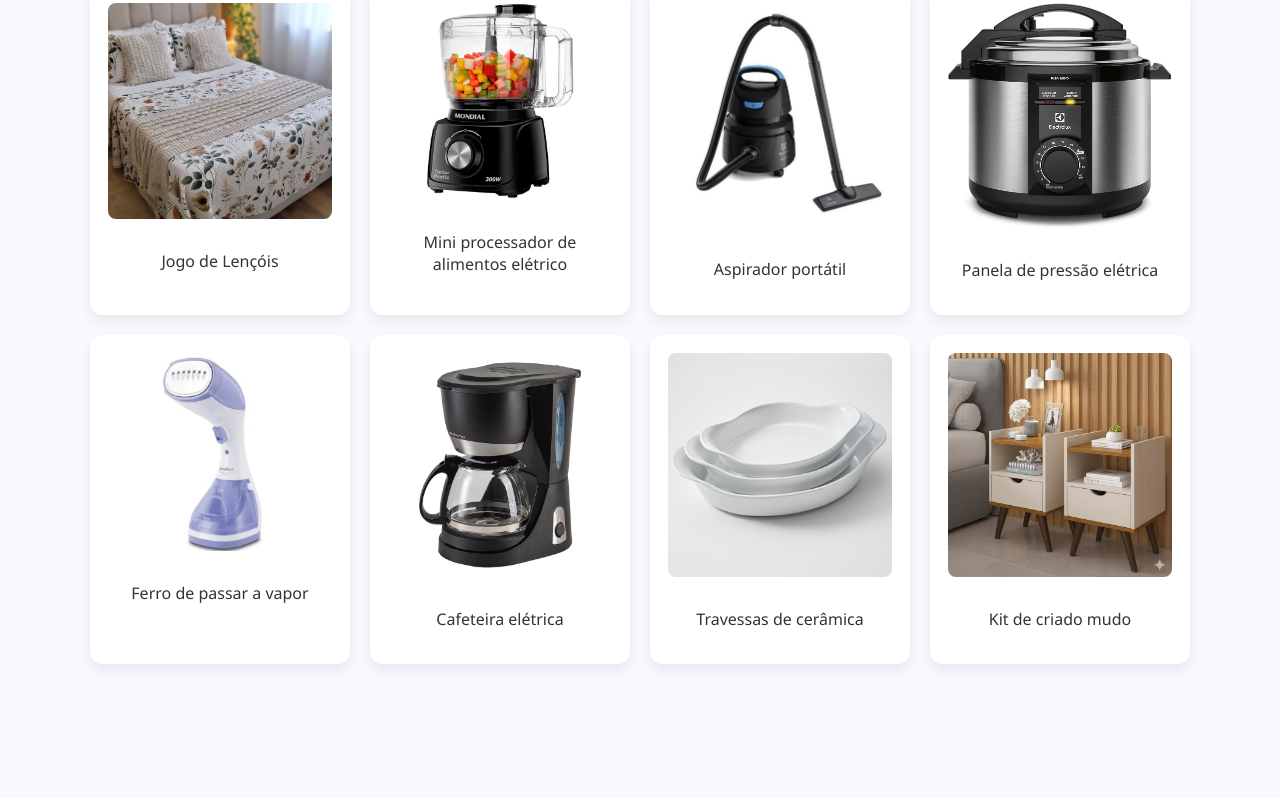
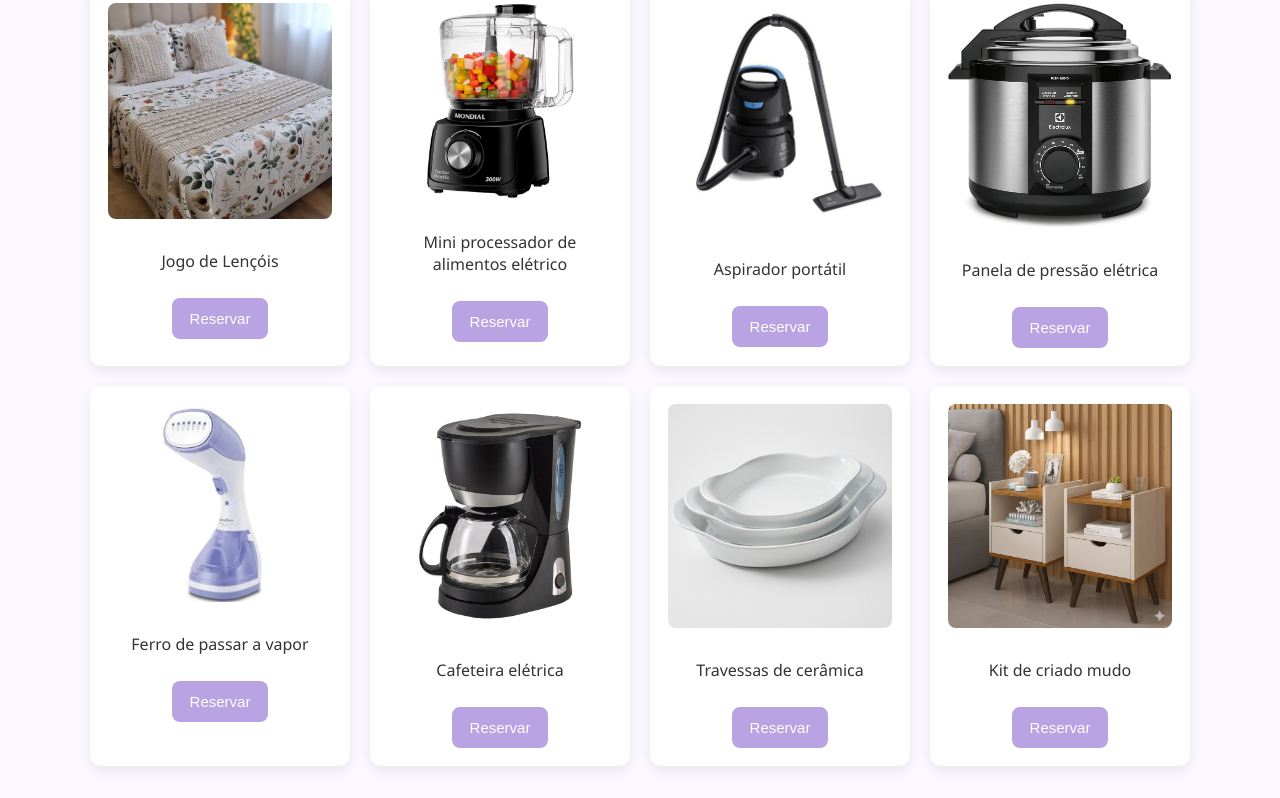
Before and after one commit to lirxaline/lista-casamento, a plain HTML site: page index.html in a window 1280 px wide. Shown: the part 2109-2907 px from the top of the page. Drawn offline with Linux system fonts and the light colour scheme.

Commit message:
Update index.html

```diff
--- a/index.html
+++ b/index.html
@@ -176,21 +176,21 @@ Ainda assim, deixamos algumas sugestões de <b>presentes físicos</b> para quem
 <h2 class="title">Presentes Físicos</h2>
 <div class="card-grid">
 
-<div class="card"><img src="img/lencolcama.jpg"><p>Jogo de Lençóis</p></div>
+<div class="card"><img src="img/lencolcama.jpg"><p>Jogo de Lençóis</p><button onclick="window.open('https://wa.me/5568992467533?text=Oie,%20eu%20reservei%20o%20jogo%20de%20len%C3%A7%C3%B3is%20pelo%20site%20do%20casamento.','_blank')">Reservar</button></div>
 
-<div class="card"><img src="img/miniprocessador.png"><p>Mini processador de alimentos elétrico</p></div>
+<div class="card"><img src="img/miniprocessador.png"><p>Mini processador de alimentos elétrico</p><button onclick="window.open('https://wa.me/5568992467533?text=Oie,%20eu%20reservei%20o%20mini%20processador%20de%20alimentos%20el%C3%A9trico%20pelo%20site%20do%20casamento.','_blank')">Reservar</button></div>
 
-<div class="card"><img src="img/aspirador.jpg"><p>Aspirador portátil</p></div>
+<div class="card"><img src="img/aspirador.jpg"><p>Aspirador portátil</p><button onclick="window.open('https://wa.me/5568992467533?text=Oie,%20eu%20reservei%20o%20aspirador%20port%C3%A1til%20pelo%20site%20do%20casamento.','_blank')">Reservar</button></div>
 
-<div class="card"><img src="img/paneladepressao.jpg"><p>Panela de pressão elétrica</p></div>
+<div class="card"><img src="img/paneladepressao.jpg"><p>Panela de pressão elétrica</p><button onclick="window.open('https://wa.me/5568992467533?text=Oie,%20eu%20reservei%20a%20panela%20de%20press%C3%A3o%20el%C3%A9trica%20pelo%20site%20do%20casamento.','_blank')">Reservar</button></div>
 
-<div class="card"><img src="img/ferrodepassar.png"><p>Ferro de passar a vapor</p></div>
+<div class="card"><img src="img/ferrodepassar.png"><p>Ferro de passar a vapor</p><button onclick="window.open('https://wa.me/5568992467533?text=Oie,%20eu%20reservei%20o%20ferro%20de%20passar%20a%20vapor%20pelo%20site%20do%20casamento.','_blank')">Reservar</button></div>
 
-<div class="card"><img src="img/cafeteiraeletrica.jpg"><p>Cafeteira elétrica</p></div>
+<div class="card"><img src="img/cafeteiraeletrica.jpg"><p>Cafeteira elétrica</p><button onclick="window.open('https://wa.me/5568992467533?text=Oie,%20eu%20reservei%20a%20cafeteira%20el%C3%A9trica%20pelo%20site%20do%20casamento.','_blank')">Reservar</button></div>
 
-<div class="card"><img src="img/tarvessadeceramica.jpg"><p>Travessas de cerâmica</p></div>
+<div class="card"><img src="img/tarvessadeceramica.jpg"><p>Travessas de cerâmica</p><button onclick="window.open('https://wa.me/5568992467533?text=Oie,%20eu%20reservei%20a%20travessa%20de%20cer%C3%A2mica%20pelo%20site%20do%20casamento.','_blank')">Reservar</button></div>
 
-<div class="card"><img src="img/kitcriadomudo.jpg"><p>Kit de criado mudo</p></div>
+<div class="card"><img src="img/kitcriadomudo.jpg"><p>Kit de criado mudo</p><button onclick="window.open('https://wa.me/5568992467533?text=Oie,%20eu%20reservei%20o%20kit%20de%20criado%20mudo%20pelo%20site%20do%20casamento.','_blank')">Reservar</button></div>
 
 </div>
 </section>
```
